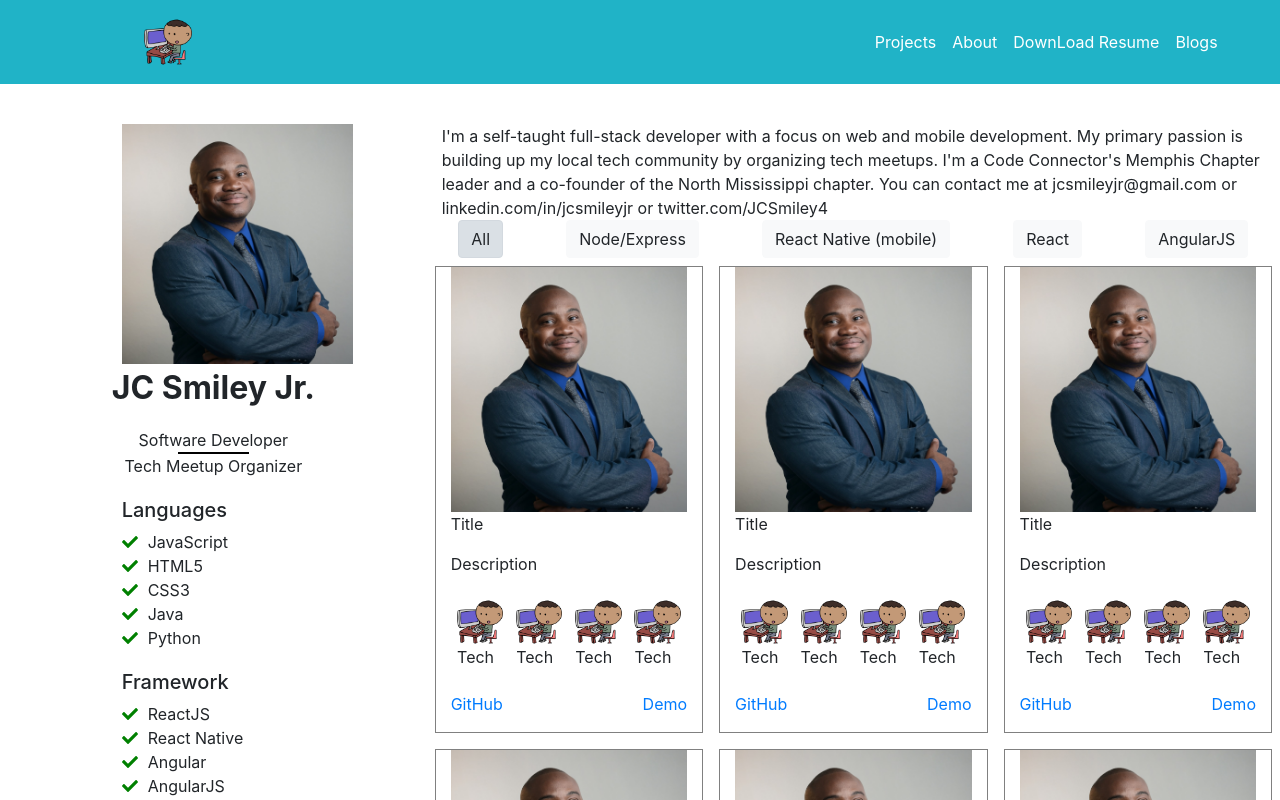
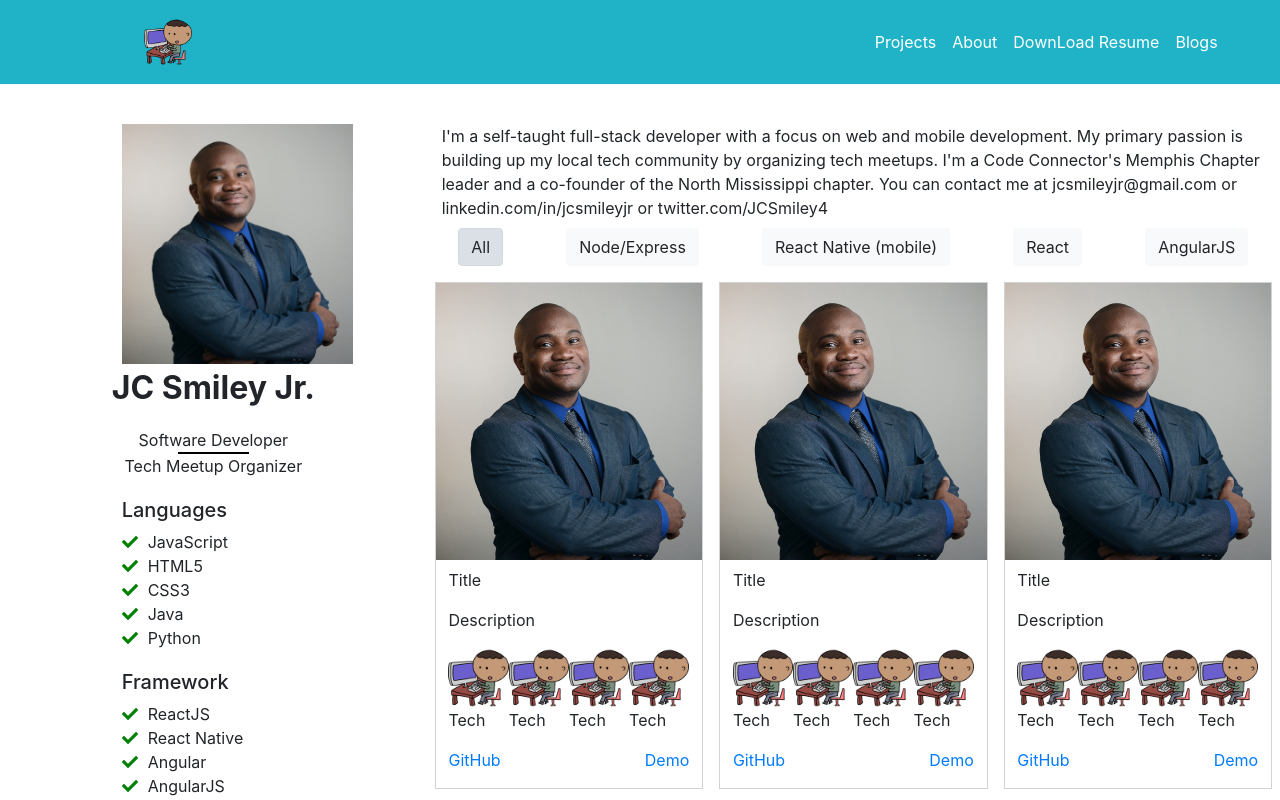
Before and after one commit to jcsmileyjr/Portfolio-v3, a React (Create React App) app in the folder portfolio/: page / in a window 1280 px wide. Shown: the top 800 px of the page. Built offline with nearby package versions, Linux system fonts and the light colour scheme.

Commit message:
Style whitespace in project component

```diff
--- a/portfolio/src/components/project-section/projectSection.scss
+++ b/portfolio/src/components/project-section/projectSection.scss
@@ -4,4 +4,6 @@
     display:flex;
     justify-content: space-around;
     align-items: center;
+    margin-top:1vh;
+    margin-bottom: 1vh;
 }
--- a/portfolio/src/components/project/Project.js
+++ b/portfolio/src/components/project/Project.js
@@ -8,10 +8,10 @@ import coderBoy from '../../assets/personal/africanmanpc.png';
 const Project = (props) => {
 	return(
 		<Col className="project-container">
-			<Image src={HeadShot} className="img-fluid" responsive />
-			<p>Title</p>
-			<p>Description</p>
-			<div className="project-display-tech">
+			<Image src={HeadShot} className="img-fluid image-white-space" responsive />
+			<p className="whitespace">Title</p>
+			<p className="whitespace">Description</p>
+			<div className="project-display-tech whitespace">
 				<section className="tech-image-style">
 					<Image src={coderBoy} fluid />
 					<p>Tech</p>
@@ -29,7 +29,7 @@ const Project = (props) => {
 					<p>Tech</p>
 				</section>
 			</div>
-			<div className="project-links-container">
+			<div className="project-links-container whitespace">
 				<a href="">GitHub</a>
 				<a href="">Demo</a>
 			</div>
--- a/portfolio/src/components/project/project.scss
+++ b/portfolio/src/components/project/project.scss
@@ -1,13 +1,14 @@
 
 .project-container {
     margin: 1vh;
-    border: solid 1px grey;
+    border: solid 1px lightgrey;
+    padding-left:0px;
+    padding-right: 0px;
 }
 
 
 .tech-image-style {
     flex: 1;
-    padding:.5vw;
 }
 
 .project-display-tech {
@@ -21,3 +22,12 @@
     justify-content: space-between;
     margin-bottom: 2vh;
 }
+
+.whitespace {
+    margin-left: 1vw;
+    margin-right: 1vw;
+}
+
+.image-white-space {
+    margin-bottom: 1vh;
+}
```
